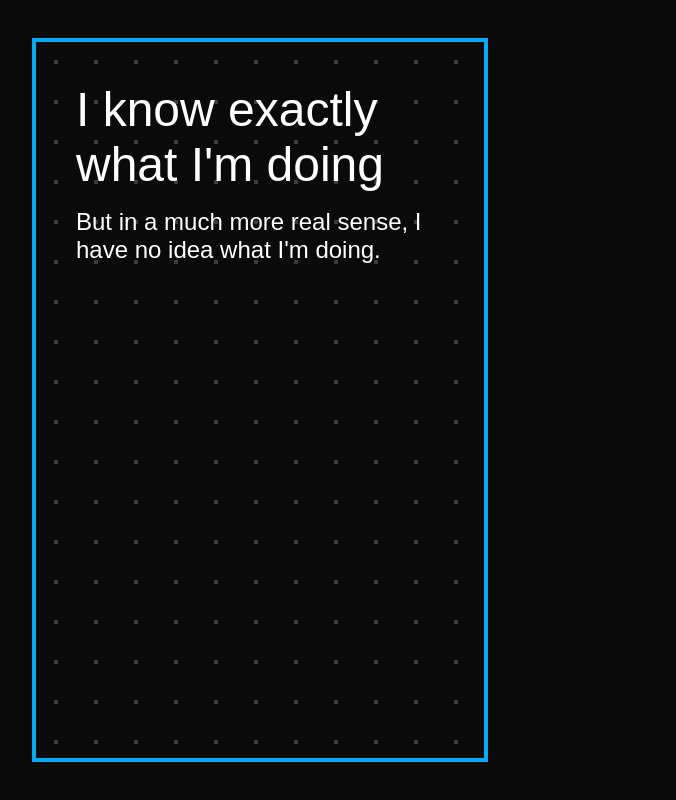
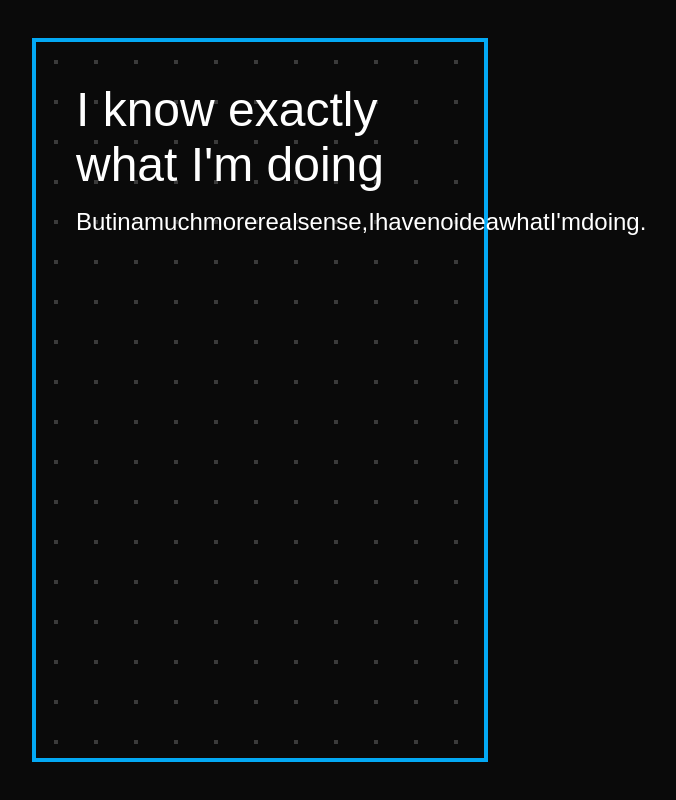
Before and after one commit to SazedWorldbringer/cool-cards, a React (Create React App) app: page / in a window 1280 px wide. Shown: the whole page, without its empty margins (380-1056 px from the left). Built offline with nearby package versions, Linux system fonts and the light colour scheme.

Commit message:
feat: render each word of subtitle as a span

```diff
--- a/src/components/twitch-card/twitch-card.jsx
+++ b/src/components/twitch-card/twitch-card.jsx
@@ -1,5 +1,24 @@
 import React from "react";
 import "./twitch-card.css";
+
+/* const subtitle = document.getElementsByClassName("card-subtitle")[0];
+
+const createWord = (text, index) => {
+  const word = document.createElement("span");
+
+  word.innerHTML = `${text}`;
+
+  word.classList.add("card-subtitle-word");
+
+  return word;
+};
+
+const addWord = (text, index) => subtitle.appendChild(createWord(text, index));
+
+const createSubtitle = (text) => text.split(" ").map(addWord); */
+
+const subtitle =
+  "But in a much more real sense, I have no idea what I'm doing.";
 
 const TwitchCard = () => {
   return (
@@ -8,7 +27,9 @@ const TwitchCard = () => {
         <div className="card-content">
           <h3 className="card-title">I know exactly what I'm doing</h3>
           <h4 className="card-subtitle">
-            But in a much more real sense, I have no idea what I'm doing.
+            {subtitle.split(" ").map((word) => (
+              <span className="card-subtitle-word">{word}</span>
+            ))}
           </h4>
         </div>
       </div>
```
